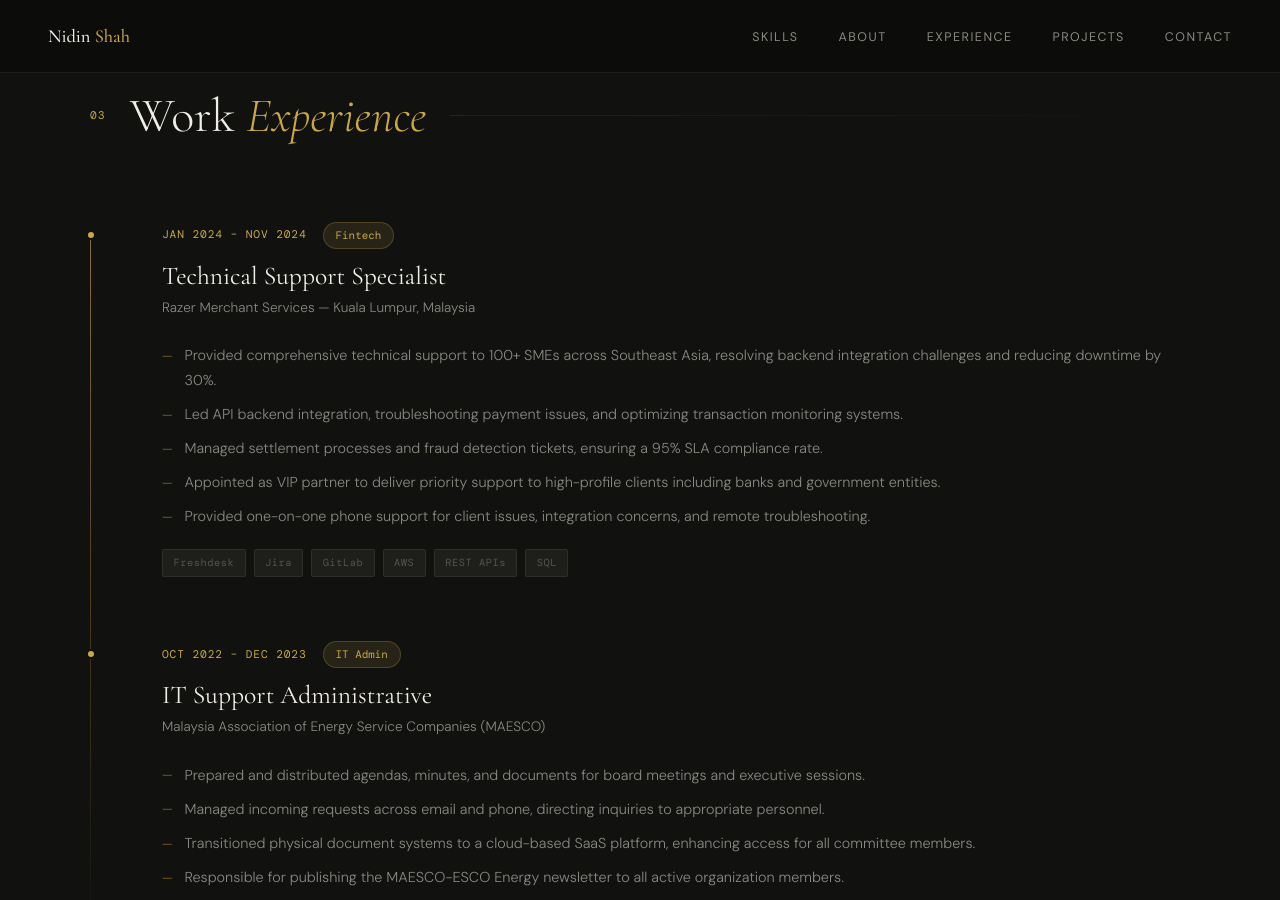
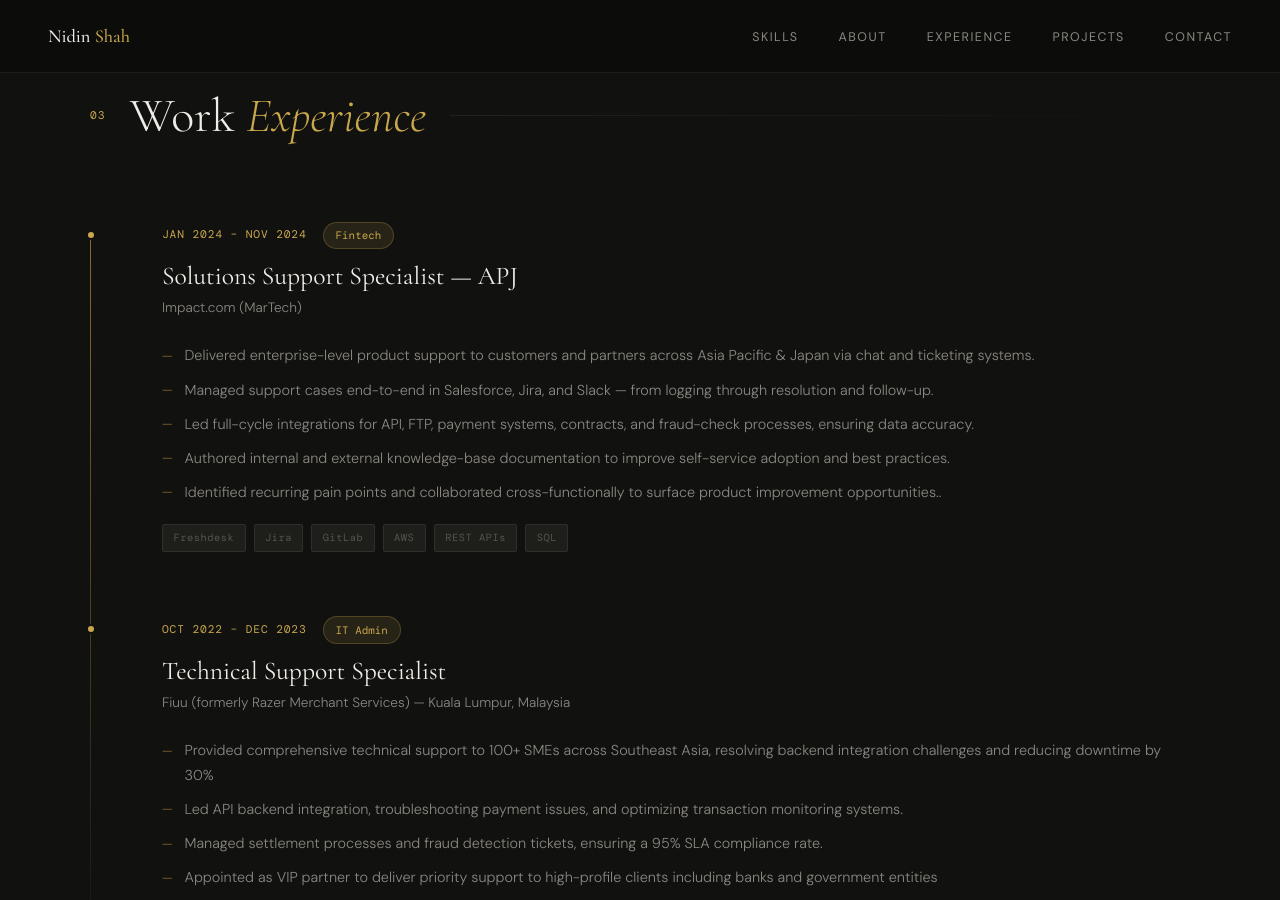
Before and after one commit to nidinshah/nidinshah.github.io, a Jekyll site: the page index.html, which Jekyll copies as it is, in a window 1280 px wide and 900 px high, scrolled down 2246 px. Built offline with Jekyll 4.4.1, drawn with Linux system fonts in a browser that asks for light colours; some of the changed text lies outside the part shown.

Commit message:
Update index.html

```diff
--- a/index.html
+++ b/index.html
@@ -262,27 +262,29 @@
       <div class="timeline-item reveal">
         <div class="timeline-dot"></div>
         <div class="timeline-meta"><span class="timeline-date">Jan 2024 – Nov 2024</span><span class="timeline-badge">Fintech</span></div>
-        <h3 class="timeline-role">Technical Support Specialist</h3>
-        <p class="timeline-company">Razer Merchant Services — Kuala Lumpur, Malaysia</p>
+        <h3 class="timeline-role">Solutions Support Specialist — APJ</h3>
+        <p class="timeline-company">Impact.com (MarTech) </p>
         <ul class="timeline-bullets">
-          <li>Provided comprehensive technical support to 100+ SMEs across Southeast Asia, resolving backend integration challenges and reducing downtime by 30%.</li>
-          <li>Led API backend integration, troubleshooting payment issues, and optimizing transaction monitoring systems.</li>
-          <li>Managed settlement processes and fraud detection tickets, ensuring a 95% SLA compliance rate.</li>
-          <li>Appointed as VIP partner to deliver priority support to high-profile clients including banks and government entities.</li>
-          <li>Provided one-on-one phone support for client issues, integration concerns, and remote troubleshooting.</li>
+          <li>Delivered enterprise-level product support to customers and partners across Asia Pacific & Japan via chat and
+ticketing systems.</li>
+          <li>Managed support cases end-to-end in Salesforce, Jira, and Slack — from logging through resolution and follow-up.</li>
+          <li>Led full-cycle integrations for API, FTP, payment systems, contracts, and fraud-check processes, ensuring data accuracy.</li>
+          <li>Authored internal and external knowledge-base documentation to improve self-service adoption and best practices.</li>
+          <li>Identified recurring pain points and collaborated cross-functionally to surface product improvement opportunities..</li>
         </ul>
         <div class="tools-list"><span class="tool-tag">Freshdesk</span><span class="tool-tag">Jira</span><span class="tool-tag">GitLab</span><span class="tool-tag">AWS</span><span class="tool-tag">REST APIs</span><span class="tool-tag">SQL</span></div>
       </div>
       <div class="timeline-item reveal reveal-delay-2">
         <div class="timeline-dot"></div>
         <div class="timeline-meta"><span class="timeline-date">Oct 2022 – Dec 2023</span><span class="timeline-badge">IT Admin</span></div>
-        <h3 class="timeline-role">IT Support Administrative</h3>
-        <p class="timeline-company">Malaysia Association of Energy Service Companies (MAESCO)</p>
+        <h3 class="timeline-role">Technical Support Specialist</h3>
+        <p class="timeline-company">Fiuu (formerly Razer Merchant Services) — Kuala Lumpur, Malaysia</p>
         <ul class="timeline-bullets">
-          <li>Prepared and distributed agendas, minutes, and documents for board meetings and executive sessions.</li>
-          <li>Managed incoming requests across email and phone, directing inquiries to appropriate personnel.</li>
-          <li>Transitioned physical document systems to a cloud-based SaaS platform, enhancing access for all committee members.</li>
-          <li>Responsible for publishing the MAESCO-ESCO Energy newsletter to all active organization members.</li>
+          <li>Provided comprehensive technical support to 100+ SMEs across Southeast Asia, resolving backend integration challenges and reducing downtime by 30%</li>
+          <li>Led API backend integration, troubleshooting payment issues, and optimizing transaction monitoring systems.</li>
+          <li>Managed settlement processes and fraud detection tickets, ensuring a 95% SLA compliance rate.</li>
+          <li>Appointed as VIP partner to deliver priority support to high-profile clients including banks and government entities</li>
+           <li>Provided one-on-one phone support for client issues, integration concerns, and remote troubleshooting.</li>
         </ul>
         <div class="tools-list"><span class="tool-tag">SaaS</span><span class="tool-tag">Cloud Migration</span><span class="tool-tag">IT Admin</span></div>
       </div>
```
